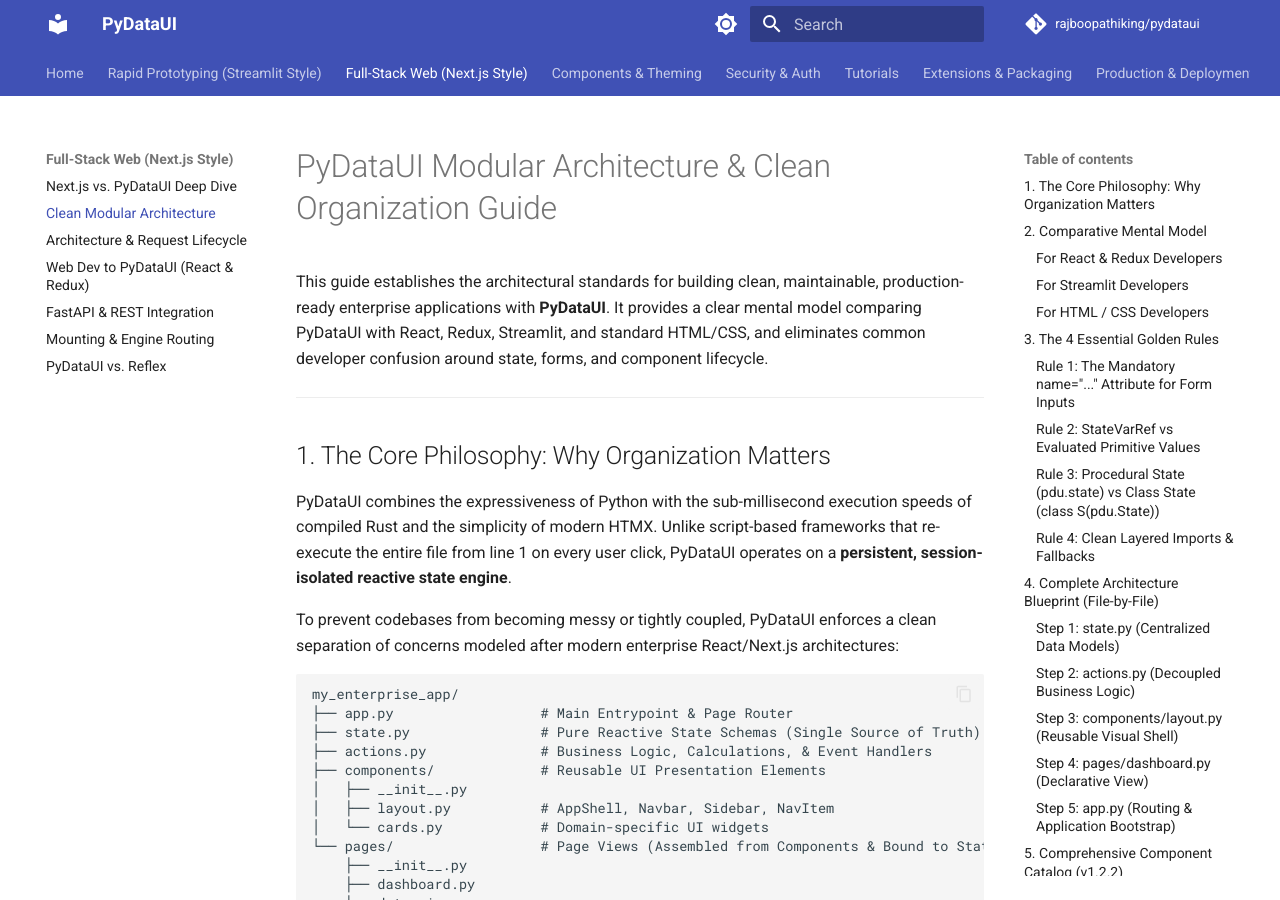
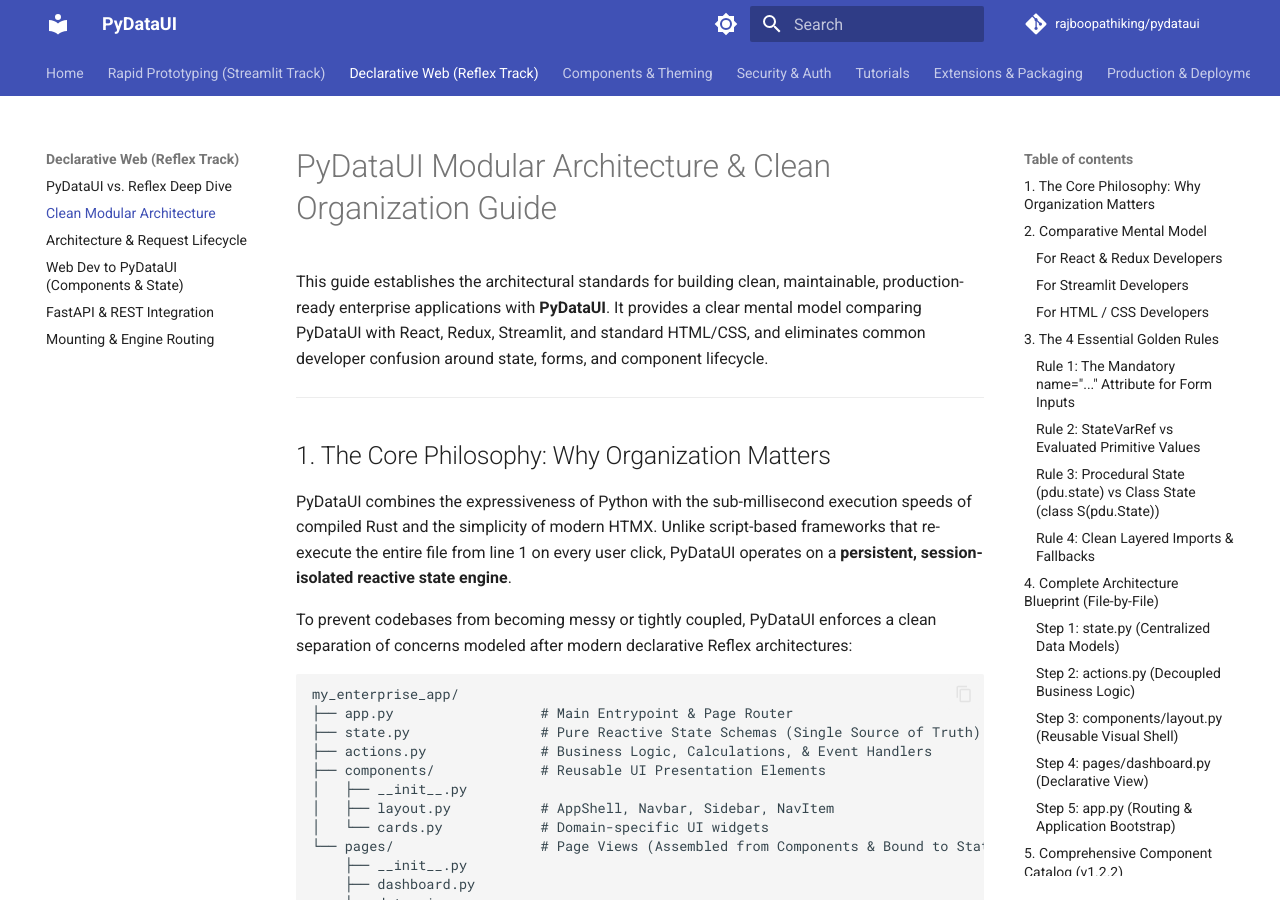
Before and after one commit to rajboopathiking/pydataui, an MkDocs documentation site: the page built from docs/MODULAR_ARCHITECTURE_AND_ORGANIZATION_GUIDE.md, in a window 1280 px wide and 900 px high. Built offline with MkDocs 1.6.1 and Material for MkDocs 9.7.7, drawn with Linux system fonts in a browser that asks for light colours; comment, search, counter and statistics services are not loaded; some of the changed text lies outside the part shown.

Commit message:
docs(mkdocs): reframe tabs from next.js style to declarative reflex track

````diff
--- a/docs/MODULAR_ARCHITECTURE_AND_ORGANIZATION_GUIDE.md
+++ b/docs/MODULAR_ARCHITECTURE_AND_ORGANIZATION_GUIDE.md
@@ -8,7 +8,7 @@ This guide establishes the architectural standards for building clean, maintaina
 
 PyDataUI combines the expressiveness of Python with the sub-millisecond execution speeds of compiled Rust and the simplicity of modern HTMX. Unlike script-based frameworks that re-execute the entire file from line 1 on every user click, PyDataUI operates on a **persistent, session-isolated reactive state engine**.
 
-To prevent codebases from becoming messy or tightly coupled, PyDataUI enforces a clean separation of concerns modeled after modern enterprise React/Next.js architectures:
+To prevent codebases from becoming messy or tightly coupled, PyDataUI enforces a clean separation of concerns modeled after modern declarative Reflex architectures:
 
 ```text
 my_enterprise_app/
@@ -39,7 +39,7 @@ my_enterprise_app/
 | **Functional Components** | Python Functions returning `Component` | Return declarative tree of UI primitives (`pdu.Card`, `pdu.Grid`). |
 | **Virtual DOM Reconciliation** | Server-Side HTMX DOM Diffing | Instead of running a heavy JS runtime in the browser, the server sends precise HTML fragments to swap in the DOM. |
 | **Controlled Inputs (`value + onChange`)** | `pdu.Input(name="field", value=s.field)` | Standard HTML input attributes with automatic two-way binding. |
-| **Next.js App Router** | `@app.page("/path")` in `app.py` | Native multi-page routing with automatic CSRF protection and SEO metadata. |
+| **Reflex / Declarative Page Router** | `@app.page("/path")` in `app.py` | Native multi-page routing with automatic CSRF protection and SEO metadata. |
 
 ### For Streamlit Developers
 
--- a/mkdocs.yml
+++ b/mkdocs.yml
@@ -62,19 +62,18 @@ markdown_extensions:
 
 nav:
   - Home: index.md
-  - Rapid Prototyping (Streamlit Style):
+  - Rapid Prototyping (Streamlit Track):
       - 10-Second Quickstart & Cheat Sheet: STREAMLIT_MIGRATION_AND_RAPID_PROTOTYPING_GUIDE.md
       - Streamlit to PyDataUI Cookbook: STREAMLIT_TO_PYDATAUI_COOKBOOK.md
       - PyDataUI vs. Streamlit & React: PYDATAUI_VS_REACT_AND_STREAMLIT.md
       - Quick Reference: QUICKREF.md
-  - Full-Stack Web (Next.js Style):
-      - Next.js vs. PyDataUI Deep Dive: BLOG_POST_NEXTJS_VS_PYDATAUI.md
+  - Declarative Web (Reflex Track):
+      - PyDataUI vs. Reflex Deep Dive: PYDATAUI_VS_REFLEX.md
       - Clean Modular Architecture: MODULAR_ARCHITECTURE_AND_ORGANIZATION_GUIDE.md
       - Architecture & Request Lifecycle: ARCHITECTURE.md
-      - Web Dev to PyDataUI (React & Redux): WEB_TO_PYDATAUI_COMPARISON.md
+      - Web Dev to PyDataUI (Components & State): WEB_TO_PYDATAUI_COMPARISON.md
       - FastAPI & REST Integration: FASTAPI_AND_INTERNAL_TOOLING_GUIDE.md
       - Mounting & Engine Routing: FASTAPI_MOUNTING_AND_CONFLICTS.md
-      - PyDataUI vs. Reflex: PYDATAUI_VS_REFLEX.md
   - Components & Theming:
       - Component Encyclopedia: COMPONENTS_REFERENCE.md
       - Data Science & ML Components: DATA_COMPONENTS.md
````
Also changed, not shown: docs/BENCHMARKS.md (+2 -2 lines).
